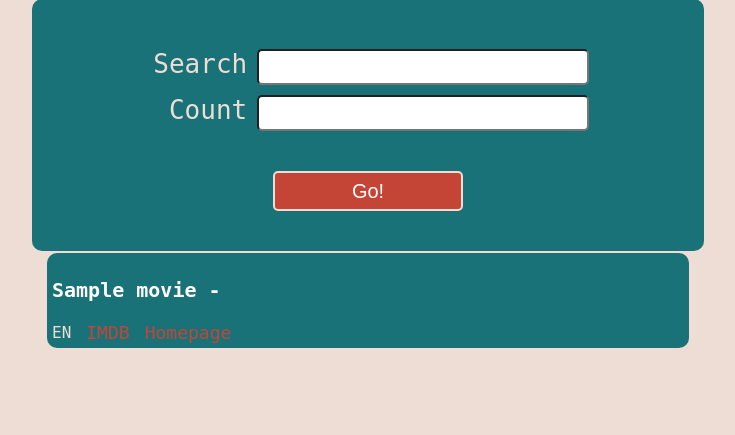
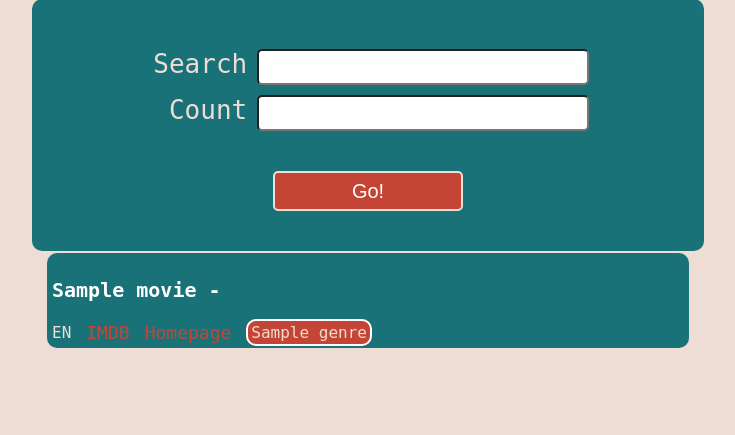
Before and after one commit to galbwe/Flask-Opensearch, a Flask app: template examples/simple_app/src/templates/movies.html in a window 1280 px wide. Shown: the part 149-584 px from the top of the page, without its empty margins (272-1007 px from the left). Run offline with Flask 2, Linux system fonts and the light colour scheme; the template is opened without the code that fills it: most values are stand-ins (such as "Sample title", 1, 10 or a date in 2020).

Commit message:
Add genres to movie cards

```diff
--- a/examples/simple_app/src/static/movies.css
+++ b/examples/simple_app/src/static/movies.css
@@ -140,3 +140,19 @@ a.movie-detail {
 a.movie-detail:hover {
     color: white;
 }
+
+.movie-genres {
+    justify-self: flex-end;
+}
+
+.genre {
+    font-family: monospace;
+    color: #EDDDD4;
+    font-size: 16px;
+    margin-right: 5px;
+
+    background-color: #C44536;
+    padding: 2px 3px;
+    border-radius: 10px;
+    border: 2px solid white;
+}
--- a/examples/simple_app/src/templates/movies.html
+++ b/examples/simple_app/src/templates/movies.html
@@ -35,13 +35,15 @@
                 {% if movie.runtime and movie.runtime > 0 %}
                     <span class="movie-detail">{{ movie.runtime|int }} min</span>
                 {% endif %}
-                {% if movie.adult %}
-                    <span class="movie-detail">Adult</span>
-                {% endif %}
                 <a class="movie-detail" target="_blank" href="https://imdb.com/title/{{ movie.imdb_id }}">IMDB</a>
                 {% if movie.homepage %}
                     <a class="movie-detail" target="_blank" href="{{ movie.homepage }}">Homepage</a>
                 {% endif %}
+                <div class="movie-genres">
+                    {% for genre in movie.genres %}
+                        <span class="genre">{{ genre.name }}</span>
+                    {% endfor %}
+                </div>
             </div>
         </div>
     {% endfor %}
```
